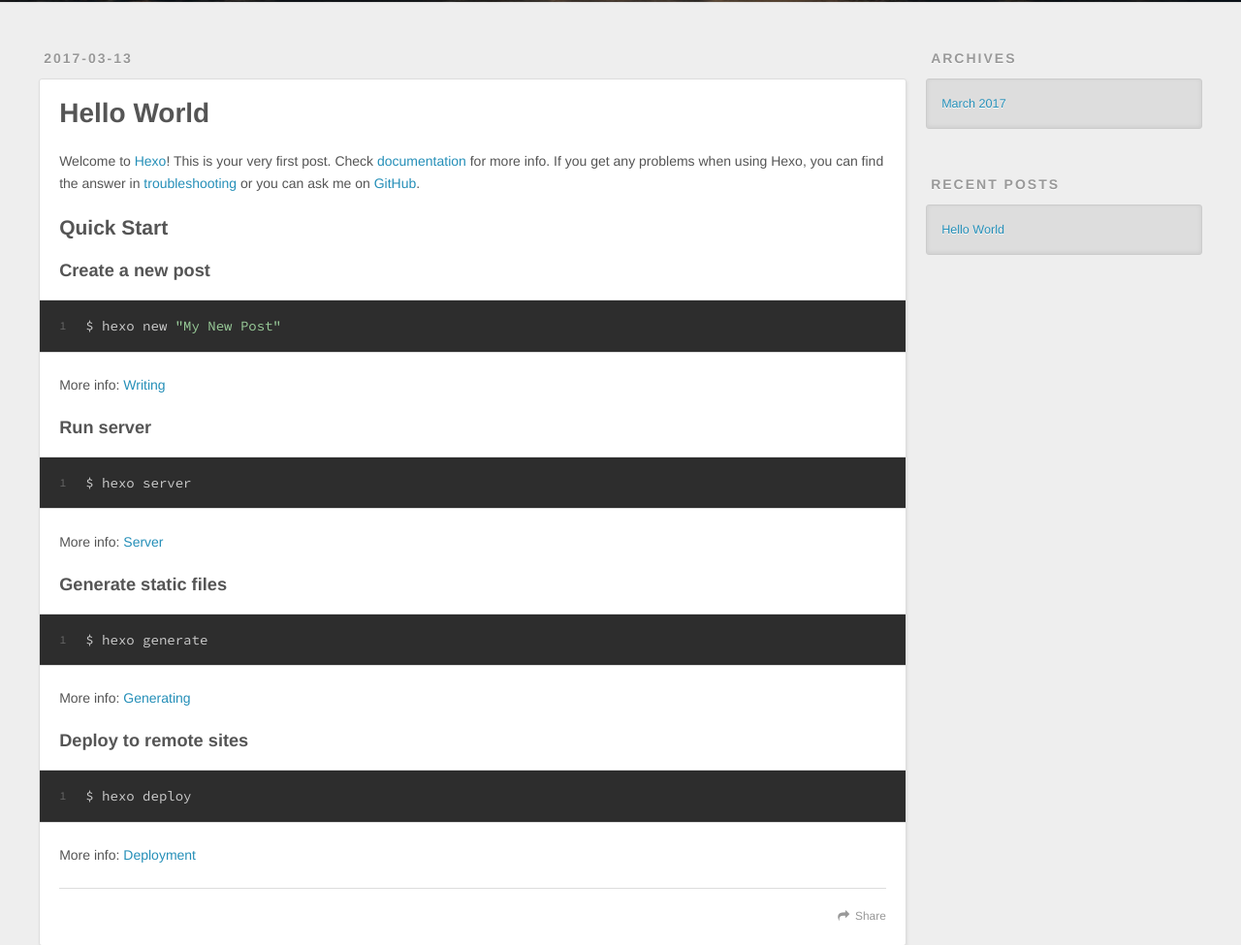
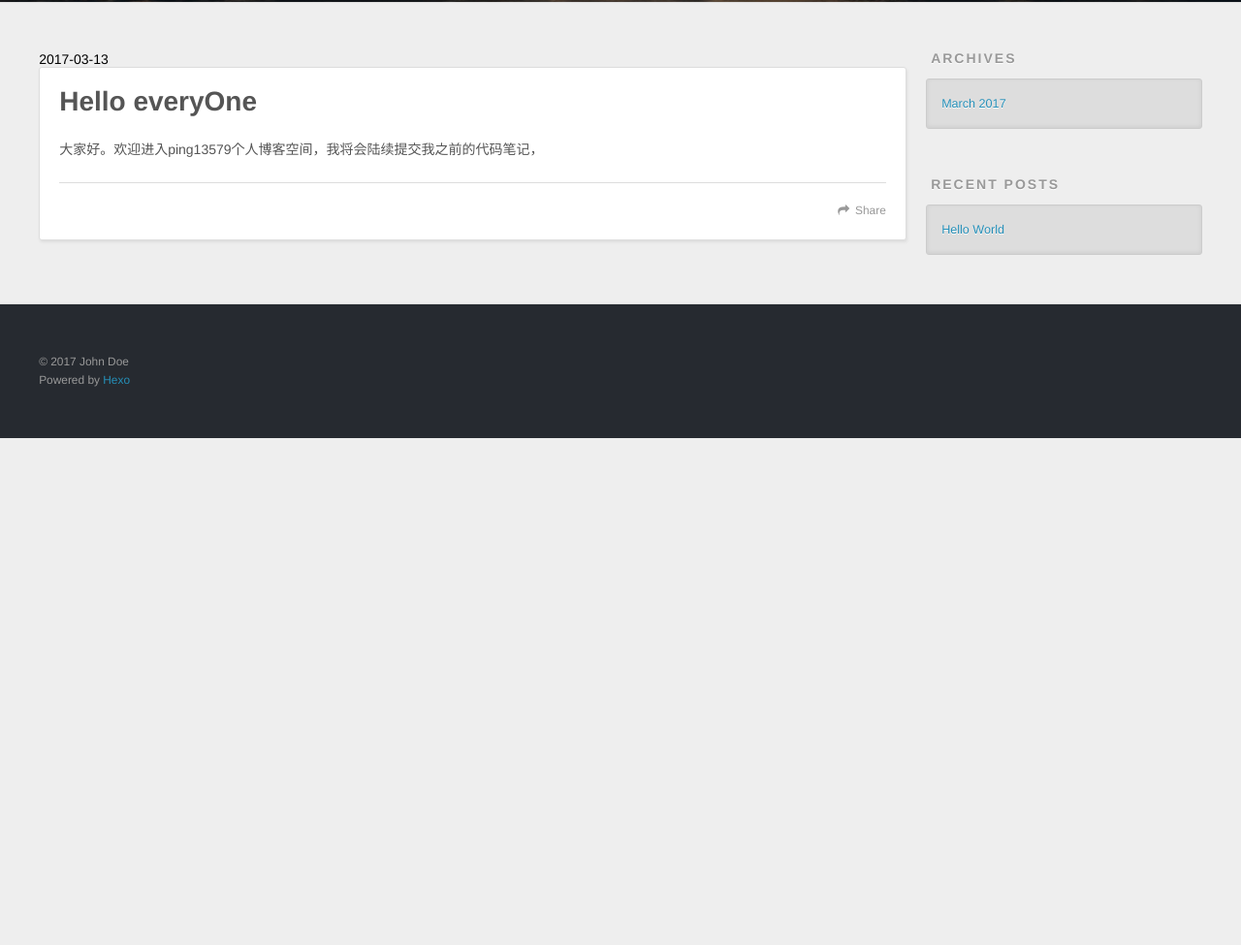
Before and after one commit to fengping13579/project, a plain HTML site: page index.html in a window 1280 px wide. Shown: the part 298-1273 px from the top of the page at 97% size. After the commit the page ends 800 px from the top, so only its background shows below. Drawn offline with nearby package versions, Linux system fonts and the light colour scheme.

Commit message:
Site updated: 2017-03-13 14:44:26

```diff
--- a/index.html
+++ b/index.html
@@ -2,8 +2,7 @@
 <html>
 <head>
   <meta charset="utf-8">
-
-  <title>Hexo</title>
+  <title>欢迎来到ping13579个人博客</title>
   <meta name="viewport" content="width=device-width, initial-scale=1, maximum-scale=1">
   <meta property="og:type" content="website">
   <meta property="og:title" content="Hexo">
@@ -11,20 +10,11 @@
   <meta property="og:site_name" content="Hexo">
   <meta name="twitter:card" content="summary">
   <meta name="twitter:title" content="Hexo">
-
   <link rel="alternate" href="/atom.xml" title="Hexo" type="application/atom+xml">
-
-
   <link rel="icon" href="/favicon.png">
-
-
   <link href="//fonts.googleapis.com/css?family=Source+Code+Pro" rel="stylesheet" type="text/css">
-
   <link rel="stylesheet" href="/css/style.css">
-
-
 </head>
-
 <body>
   <div id="container">
     <div id="wrap">
@@ -35,16 +25,12 @@
               <h1 id="logo-wrap">
                 <a href="/" id="logo">Hexo</a>
               </h1>
-
             </div>
             <div id="header-inner" class="inner">
               <nav id="main-nav">
                 <a id="main-nav-toggle" class="nav-icon"></a>
-
                 <a class="main-nav-link" href="/">Home</a>
-
                 <a class="main-nav-link" href="/archives">Archives</a>
-
               </nav>
               <nav id="sub-nav">
 
@@ -60,95 +46,46 @@
       </header>
       <div class="outer">
         <section id="main">
-
             <article id="post-hello-world" class="article article-type-post" itemscope itemprop="blogPost">
               <div class="article-meta">
-    <a href="/2017/03/13/hello-world/" class="article-date">
                 <time datetime="2017-03-13T05:41:09.000Z" itemprop="datePublished">2017-03-13</time>
-</a>
-
               </div>
               <div class="article-inner">
-
-
                   <header class="article-header">
-
-
                     <h1 itemprop="name">
-      <a class="article-title" href="#">Hello World</a>
+                      <a class="article-title" href="#">Hello everyOne</a>
                     </h1>
-
-
                   </header>
-
                   <div class="article-entry" itemprop="articleBody">
-
-        <p>Welcome to <a href="https://hexo.io/" target="_blank" rel="external">Hexo</a>! This is your very first post. Check <a href="https://hexo.io/docs/" target="_blank" rel="external">documentation</a> for more info. If you get any problems when using Hexo, you can find the answer in <a href="https://hexo.io/docs/troubleshooting.html" target="_blank" rel="external">troubleshooting</a> or you can ask me on <a href="https://github.com/hexojs/hexo/issues" target="_blank" rel="external">GitHub</a>.</p>
-<h2 id="Quick-Start"><a href="#Quick-Start" class="headerlink" title="Quick Start"></a>Quick Start</h2><h3 id="Create-a-new-post"><a href="#Create-a-new-post" class="headerlink" title="Create a new post"></a>Create a new post</h3><figure class="highlight bash"><table><tr><td class="gutter"><pre><div class="line">1</div></pre></td><td class="code"><pre><div class="line">$ hexo new <span class="string">"My New Post"</span></div></pre></td></tr></table></figure>
-<p>More info: <a href="https://hexo.io/docs/writing.html" target="_blank" rel="external">Writing</a></p>
-<h3 id="Run-server"><a href="#Run-server" class="headerlink" title="Run server"></a>Run server</h3><figure class="highlight bash"><table><tr><td class="gutter"><pre><div class="line">1</div></pre></td><td class="code"><pre><div class="line">$ hexo server</div></pre></td></tr></table></figure>
-<p>More info: <a href="https://hexo.io/docs/server.html" target="_blank" rel="external">Server</a></p>
-<h3 id="Generate-static-files"><a href="#Generate-static-files" class="headerlink" title="Generate static files"></a>Generate static files</h3><figure class="highlight bash"><table><tr><td class="gutter"><pre><div class="line">1</div></pre></td><td class="code"><pre><div class="line">$ hexo generate</div></pre></td></tr></table></figure>
-<p>More info: <a href="https://hexo.io/docs/generating.html" target="_blank" rel="external">Generating</a></p>
-<h3 id="Deploy-to-remote-sites"><a href="#Deploy-to-remote-sites" class="headerlink" title="Deploy to remote sites"></a>Deploy to remote sites</h3><figure class="highlight bash"><table><tr><td class="gutter"><pre><div class="line">1</div></pre></td><td class="code"><pre><div class="line">$ hexo deploy</div></pre></td></tr></table></figure>
-<p>More info: <a href="https://hexo.io/docs/deployment.html" target="_blank" rel="external">Deployment</a></p>
-
-
+                      <p>大家好。欢迎进入ping13579个人博客空间，我将会陆续提交我之前的代码笔记，</p>
                   </div>
                   <footer class="article-footer">
                       <a data-url="http://yoursite.com/2017/03/13/hello-world/" data-id="cj07onl0u0000pywnzip3g4ti" class="article-share-link">Share</a>
-
-
                   </footer>
               </div>
-
             </article>
-
-
-
-
         </section>
-
         <aside id="sidebar">
-
-
-
-
-
-
-
-
-
-
           <div class="widget-wrap">
             <h3 class="widget-title">Archives</h3>
             <div class="widget">
               <ul class="archive-list"><li class="archive-list-item"><a class="archive-list-link" href="/archives/2017/03/">March 2017</a></li></ul>
             </div>
           </div>
-
-
-
-
           <div class="widget-wrap">
             <h3 class="widget-title">Recent Posts</h3>
             <div class="widget">
               <ul>
-
                   <li>
-            <a href="/2017/03/13/hello-world/">Hello World</a>
+                    <a href="#">Hello World</a>
                   </li>
-
               </ul>
             </div>
           </div>
-
-
         </aside>
 
       </div>
       <footer id="footer">
-
           <div class="outer">
             <div id="footer-info" class="inner">
               &copy; 2017 John Doe<br>
@@ -158,23 +95,14 @@
       </footer>
     </div>
     <nav id="mobile-nav">
-
         <a href="/" class="mobile-nav-link">Home</a>
-
         <a href="/archives" class="mobile-nav-link">Archives</a>
-
     </nav>
 
-
     <script src="//ajax.googleapis.com/ajax/libs/jquery/2.0.3/jquery.min.js"></script>
-
-
       <link rel="stylesheet" href="/fancybox/jquery.fancybox.css">
       <script src="/fancybox/jquery.fancybox.pack.js"></script>
-
-
     <script src="/js/script.js"></script>
-
   </div>
 </body>
 </html>
```
Lines whose indentation alone changed are shown as unchanged.
